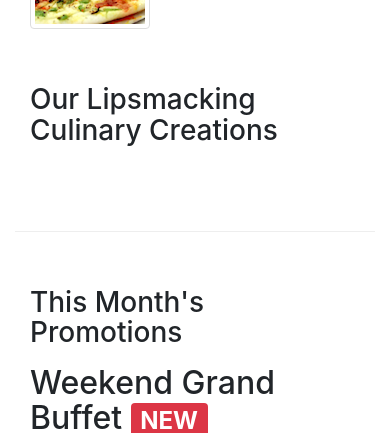
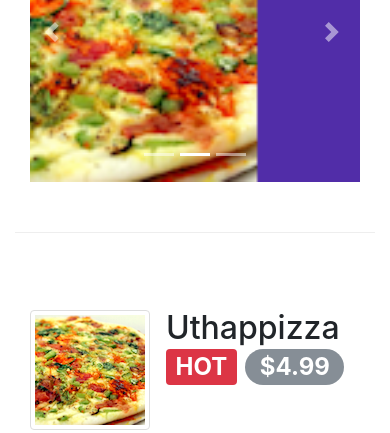
Before and after one commit to Agnes3000/Confusion, a website: page index.html in a window 390 px wide. Shown: the part 751-1184 px from the top of the page. Drawn offline with nearby package versions, Linux system fonts and the light colour scheme.

Commit message:
carousel

```diff
--- a/css/styles.css
+++ b/css/styles.css
@@ -46,3 +46,16 @@
     border-bottom: 1px solid #ddd;
     padding: 10px;
 }
+
+.carousel {
+    background:#512DA8;
+}
+.carousel-item {
+  height: 300px;
+}
+.carousel-item img {
+    position: absolute;
+    top: 0;
+    left: 0;
+    min-height: 300px;
+}
--- a/index.html
+++ b/index.html
@@ -53,6 +53,52 @@
     </header>
 
     <div class="container">
+    <!-- carousel starts!-->
+    	<div class="row row-content">
+           <div class="col">
+           		<div id="mycarousel" class="carousel slide" data-ride="carousel">
+           			<div class="carousel-inner" role="listbox">
+           			<!-- item 1 !-->
+                        <div class="carousel-item active">
+                            <img class="d-block img-fluid"
+                                src="img/uthappizza.png" alt="Uthappizza">
+                            <div class="carousel-caption d-none d-md-block">
+                                <h2>Uthappizza <span class="badge badge-danger">HOT</span> <span class="badge badge-pill badge-default">$4.99</span></h2>
+                                . . .
+                            </div>
+                        </div>
+                        <!-- item 1 !-->
+                        <!-- item 2 !-->
+                        <div class="carousel-item">
+                                . . .
+                        </div>
+                        <!-- item 2 !-->
+                        <!-- item 3 !-->
+                        <div class="carousel-item">
+                                . . .
+                        </div>
+                        <!-- item 3 !-->
+<!-- slide indicators !-->
+                        <ol class="carousel-indicators">
+                        <li data-target="#mycarousel" data-slide-to="0" class="active"></li>
+                        <li data-target="#mycarousel" data-slide-to="1"></li>
+                        <li data-target="#mycarousel" data-slide-to="2"></li>
+	                    </ol>
+<!-- slide indicators !-->
+<!--  left and right controls !-->
+	                    <a class="carousel-control-prev" href="#mycarousel" role="button" data-slide="prev">
+                        <span class="carousel-control-prev-icon"></span>
+                    </a>
+                    <a class="carousel-control-next" href="#mycarousel" role="button" data-slide="next">
+                        <span class="carousel-control-next-icon"></span>
+                    </a>
+<!--  left and right controls !-->
+                    </div>
+	            </div>
+            </div>
+       </div>
+       <!-- carousel ends!-->
+
         <div class="row row-content align-items-center">
             <div class="col-sm col-md flex-first pull-sm-4 pull-md-3">
                 <div class="media">
```
